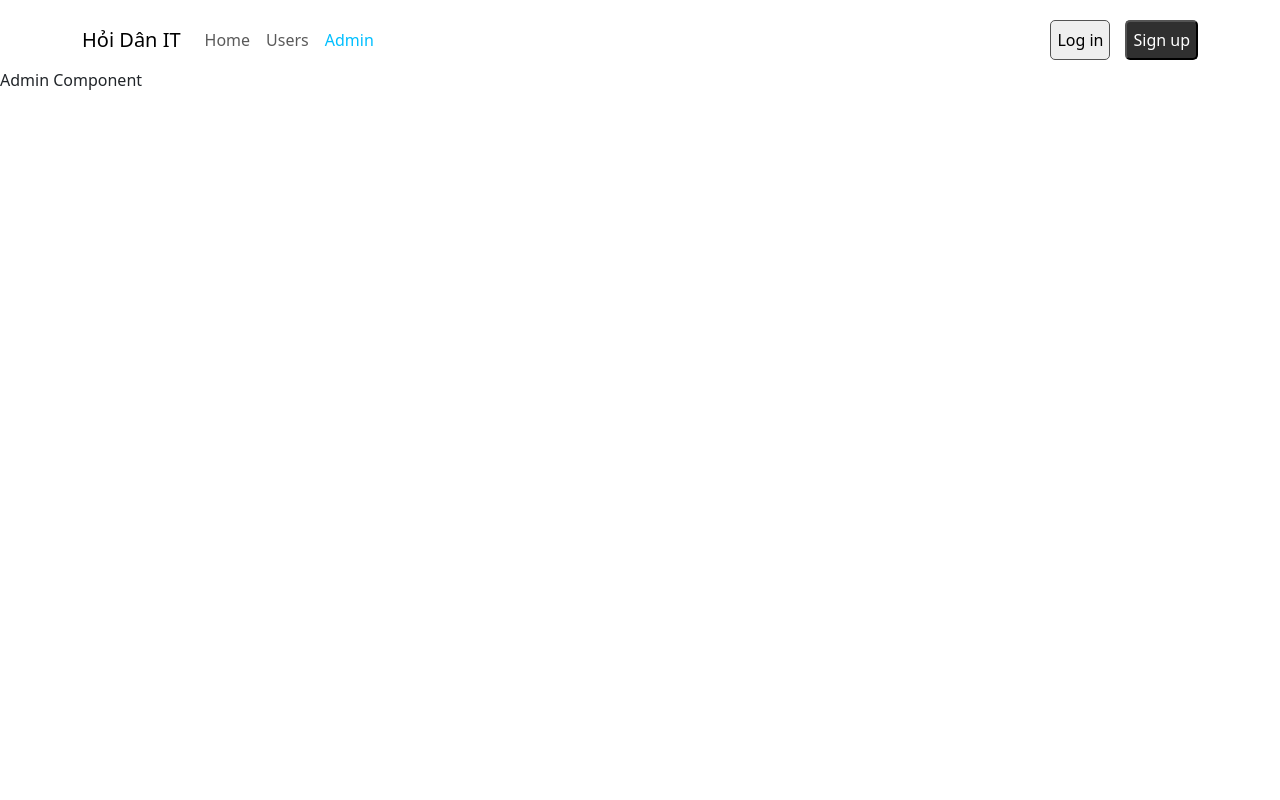
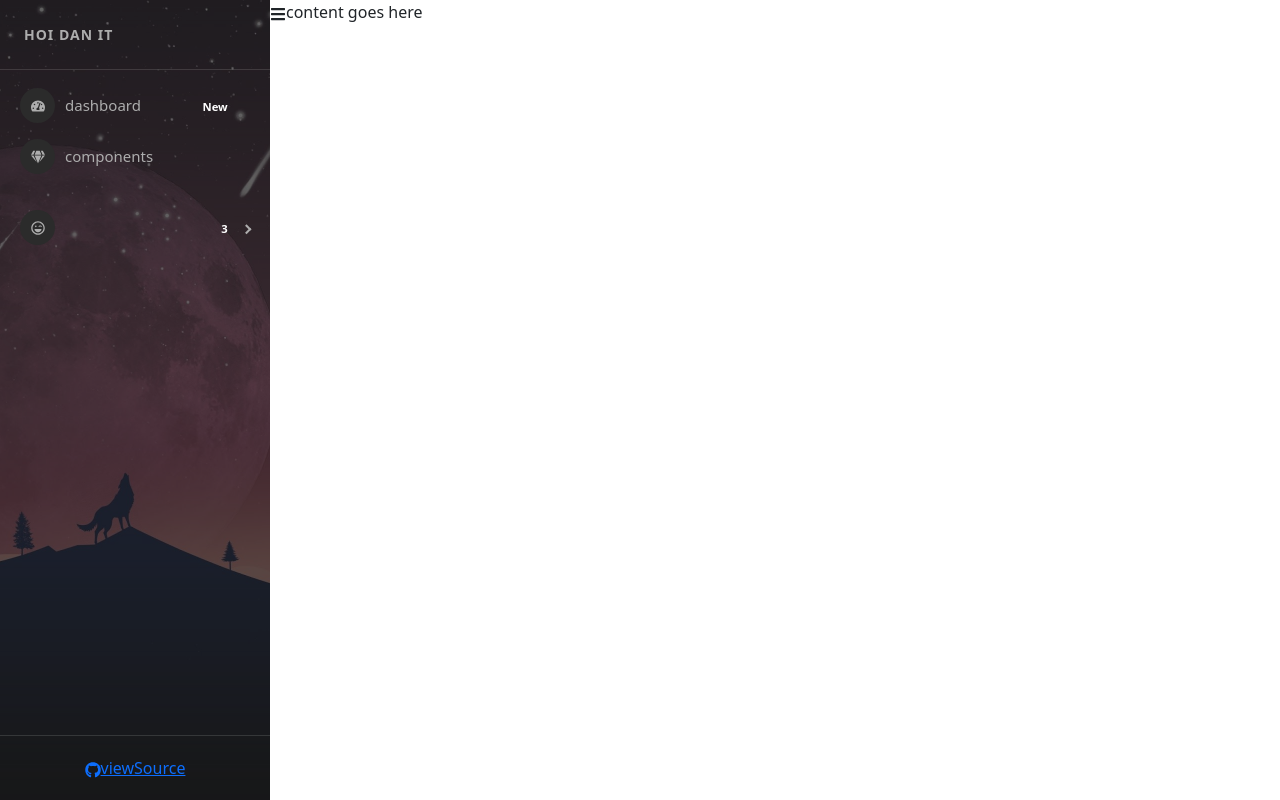
Before and after one commit to Thanh3423/basic-react-redux, a React (Create React App) app: page /admins in a window 1280 px wide. Built offline with nearby package versions, Linux system fonts and the light colour scheme.

Commit message:
Design admin sidebar

```diff
--- a/package.json
+++ b/package.json
@@ -10,6 +10,8 @@
     "react": "18.2.0",
     "react-bootstrap": "2.4.0",
     "react-dom": "18.2.0",
+    "react-icons": "4.4.0",
+    "react-pro-sidebar": "0.7.1",
     "react-redux": "8.0.1",
     "react-router-dom": "6.3.0",
     "react-scripts": "5.0.1",
--- a/src/components/Admin/Admin.js
+++ b/src/components/Admin/Admin.js
@@ -1,7 +1,21 @@
+import SideBar from "./SideBar";
+import './Admin.scss';
+import { FaBars } from 'react-icons/fa';
+import { useState } from "react";
+
 const Admin = (props) => {
+    const [collapsed, setCollapsed] = useState(false);
+
     return (
-        <div>Admin Component</div>
+        <div className="admin-container">
+            <div className="admin-sidebar">
+                <SideBar collapsed={collapsed} />
+            </div>
+            <div className="admin-content">
+                <FaBars onClick={() => setCollapsed(!collapsed)} />
+                content goes here
+            </div>
+        </div>
     )
 }
-
 export default Admin;
--- /dev/null
+++ b/src/components/Admin/Admin.scss
@@ -0,0 +1,9 @@
+.admin-container {
+    display: flex;
+
+    .admin-sidebar {
+        .pro-sidebar {
+            height: 100vh !important;
+        }
+    }
+}
--- /dev/null
+++ b/src/components/Admin/SideBar.js
@@ -0,0 +1,92 @@
+import 'react-pro-sidebar/dist/css/styles.css';
+import {
+    ProSidebar,
+    Menu,
+    MenuItem,
+    SubMenu,
+    SidebarHeader,
+    SidebarFooter,
+    SidebarContent,
+} from 'react-pro-sidebar';
+
+import { FaTachometerAlt, FaGem, FaList, FaGithub, FaRegLaughWink, FaHeart } from 'react-icons/fa';
+import sidebarBg from '../../assets/bg2.jpg';
+
+
+const SideBar = (props) => {
+    const { image, collapsed, toggled, handleToggleSidebar } = props;
+    return (
+        <>
+            <ProSidebar
+                image={sidebarBg}
+                collapsed={collapsed}
+                toggled={toggled}
+                breakPoint="md"
+                onToggle={handleToggleSidebar}
+            >
+                <SidebarHeader>
+                    <div
+                        style={{
+                            padding: '24px',
+                            textTransform: 'uppercase',
+                            fontWeight: 'bold',
+                            fontSize: 14,
+                            letterSpacing: '1px',
+                            overflow: 'hidden',
+                            textOverflow: 'ellipsis',
+                            whiteSpace: 'nowrap',
+                        }}
+                    >
+                        Hoi Dan IT
+                    </div>
+                </SidebarHeader>
+
+                <SidebarContent>
+                    <Menu iconShape="circle">
+                        <MenuItem
+                            icon={<FaTachometerAlt />}
+                            suffix={<span className="badge red">New</span>}
+                        >
+                            dashboard
+                        </MenuItem>
+                        <MenuItem icon={<FaGem />}> components </MenuItem>
+                    </Menu>
+                    <Menu iconShape="circle">
+                        <SubMenu
+                            suffix={<span className="badge yellow">3</span>}
+                            icon={<FaRegLaughWink />}
+                        >
+                            <MenuItem> 1</MenuItem>
+                            <MenuItem> 2</MenuItem>
+                            <MenuItem> 3</MenuItem>
+                        </SubMenu>
+
+                    </Menu>
+                </SidebarContent>
+
+                <SidebarFooter style={{ textAlign: 'center' }}>
+                    <div
+                        className="sidebar-btn-wrapper"
+                        style={{
+                            padding: '20px 24px',
+                        }}
+                    >
+                        <a
+                            href="https://github.com/azouaoui-med/react-pro-sidebar"
+                            target="_blank"
+                            className="sidebar-btn"
+                            rel="noopener noreferrer"
+                        >
+                            <FaGithub />
+                            <span style={{ whiteSpace: 'nowrap', textOverflow: 'ellipsis', overflow: 'hidden' }}>
+                                viewSource
+                            </span>
+                        </a>
+                    </div>
+                </SidebarFooter>
+            </ProSidebar>
+        </>
+    )
+}
+
+export default SideBar;
--- a/src/index.js
+++ b/src/index.js
@@ -24,8 +24,9 @@
         <Route path="/" element={<App />} >
           <Route index element={<HomePage />} />
           <Route path="users" element={<User />} />
-          <Route path="admins" element={<Admin />} />
         </Route>
+        <Route path="admins" element={<Admin />} />
+
       </Routes>
     </BrowserRouter>
 
```
Also changed, not shown: src/assets/bg2.jpg (added), 1 other file (tests, documents, lock files or other folders).
